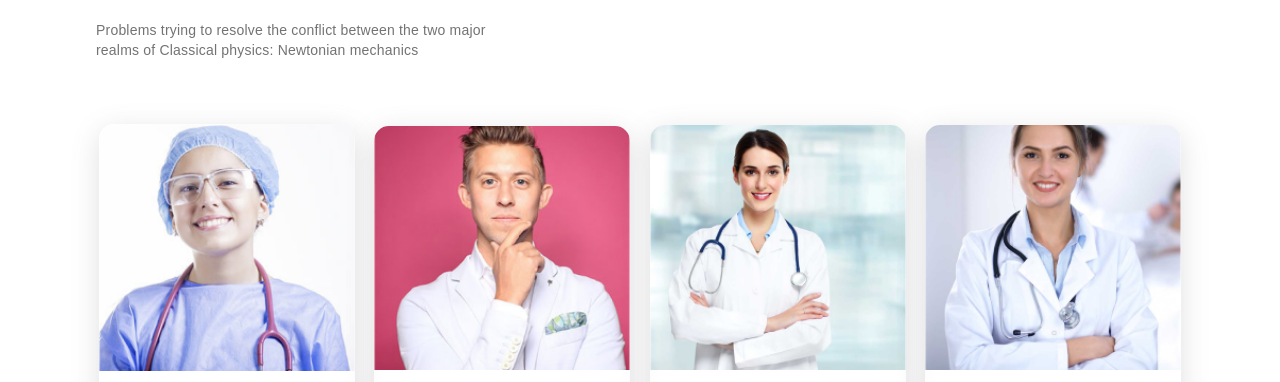
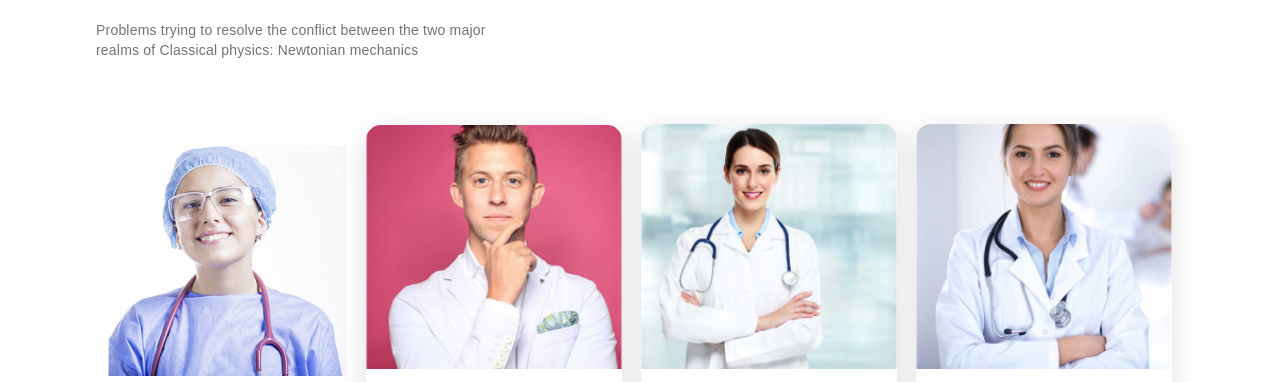
Before and after one commit to Delyc/medicalcore, a plain HTML site: page index.html in a window 1280 px wide. Shown: the part 1230-1612 px from the top of the page. Drawn offline with Linux system fonts and the light colour scheme.

Commit message:
changed main-body__doctor block

```diff
--- a/index.html
+++ b/index.html
@@ -89,7 +89,7 @@
             </p>
 
             <div class="main-body__team">
-                <article class="main-body_doctor">
+                <article class="main-body__doctor">
                     <img src="./assets/user-cover-1.png" alt="">
                     <div class="main-body__identity">
                         <Julian class="main-body__name">Julian Jameson</p>
```
